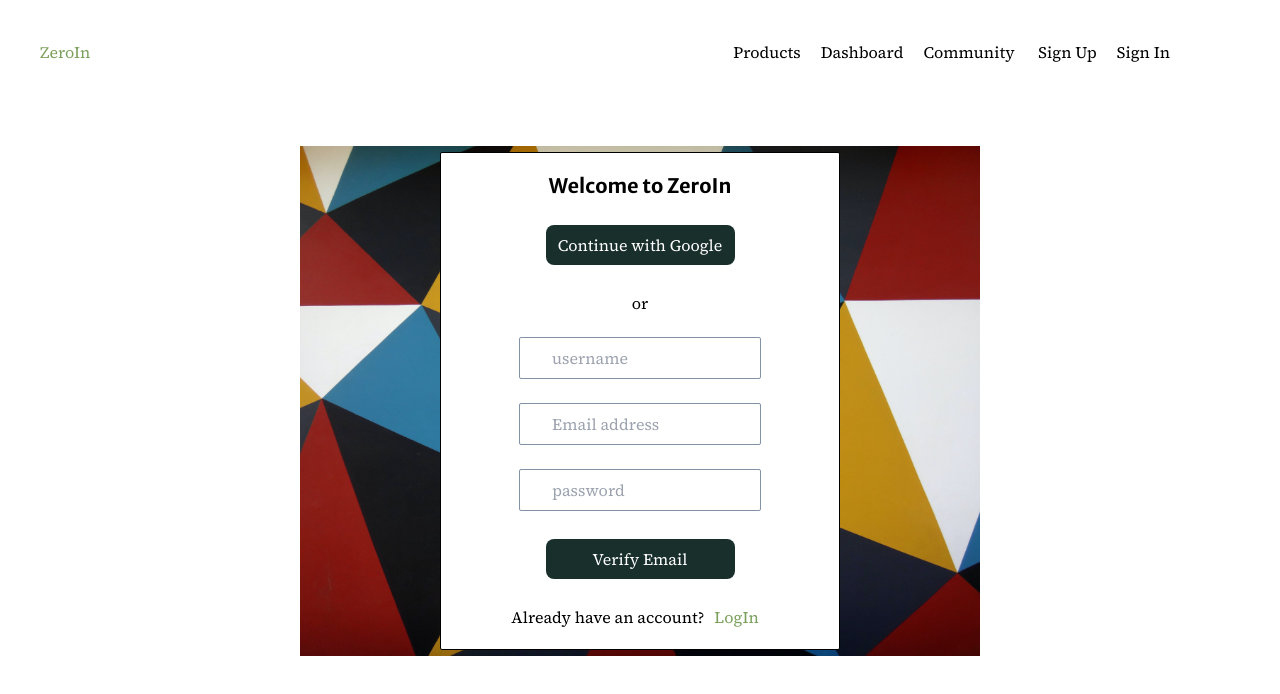
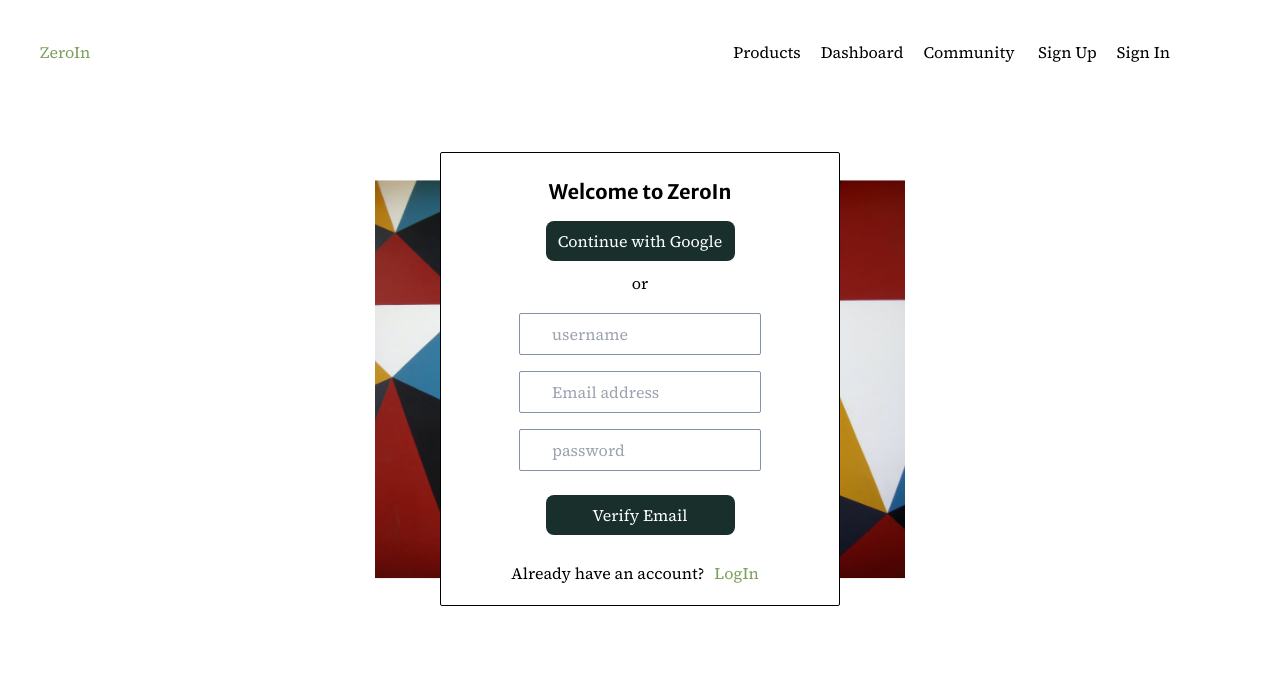
Before and after one commit to suhay/project-zero, a Next.js app: page /signup in a window 1280 px wide. Shown: the top 694 px of the page. Built offline with nearby package versions, Linux system fonts and the light colour scheme.

Commit message:
hide sign up too when logged in

```diff
--- a/app/signup/page.tsx
+++ b/app/signup/page.tsx
@@ -59,7 +59,7 @@ const SignUp = () => {
         <div className="relative flex">
           <AuthBackground />
           <form className="formBox z-10" onSubmit={handleSubmit(onSubmit)}>
-            <h2 className="p-2">Welcome to ZeroIn</h2>
+            <h2 className="my-1">Welcome to ZeroIn</h2>
             <button
               type="button"
               className="btnDark"
--- a/src/components/image/authBackground.tsx
+++ b/src/components/image/authBackground.tsx
@@ -5,8 +5,8 @@ const AuthBackground = () => {
     <Image
       src="/assets/authbg.jpg"
       alt="authbackground"
-      width={700}
-      height={700}
+      width={550}
+      height={740}
       className="absolute my-auto m-auto top-1/2 left-1/2 transform -translate-x-1/2 -translate-y-1/2 rounded-sm"
     />
   );
--- a/src/components/navigation/navbar/index.tsx
+++ b/src/components/navigation/navbar/index.tsx
@@ -14,9 +14,9 @@ const Navbar: React.FC<NavbarProps> = ({ hideNavbar, profileStatus }) => {
       data-testid="navbar"
     >
       {NAV_LINKS.map((link) =>
-        profileStatus && link.key === "signin" ? (
+        profileStatus && (link.key === "signin" || link.key === "sigup") ? (
           <AccountMenu key={link.key} userName={profileStatus} />
-        ) : (
+        ) : profileStatus && link.key === "signup" ? null : (
           <Link
             href={link.href}
             key={link.key}
--- a/styles/globals.css
+++ b/styles/globals.css
@@ -63,7 +63,7 @@ h5 {
   }
 
   .btnDark {
-    @apply bg-dark border-none w-2/4 rounded-lg py-2 my-4 text-white hover:bg-dark;
+    @apply bg-dark border-none w-2/4 rounded-lg py-2 text-white hover:bg-dark;
   }
 
   .authContainer {
@@ -71,7 +71,7 @@ h5 {
   }
 
   .authInputBox {
-    @apply border border-gray rounded-sm px-8 py-2 my-3 text-left;
+    @apply border border-gray rounded-sm px-8 py-2 my-2 text-left;
   }
 
   .formBox {
```
Also changed, not shown: public/assets/authbg.jpg.
